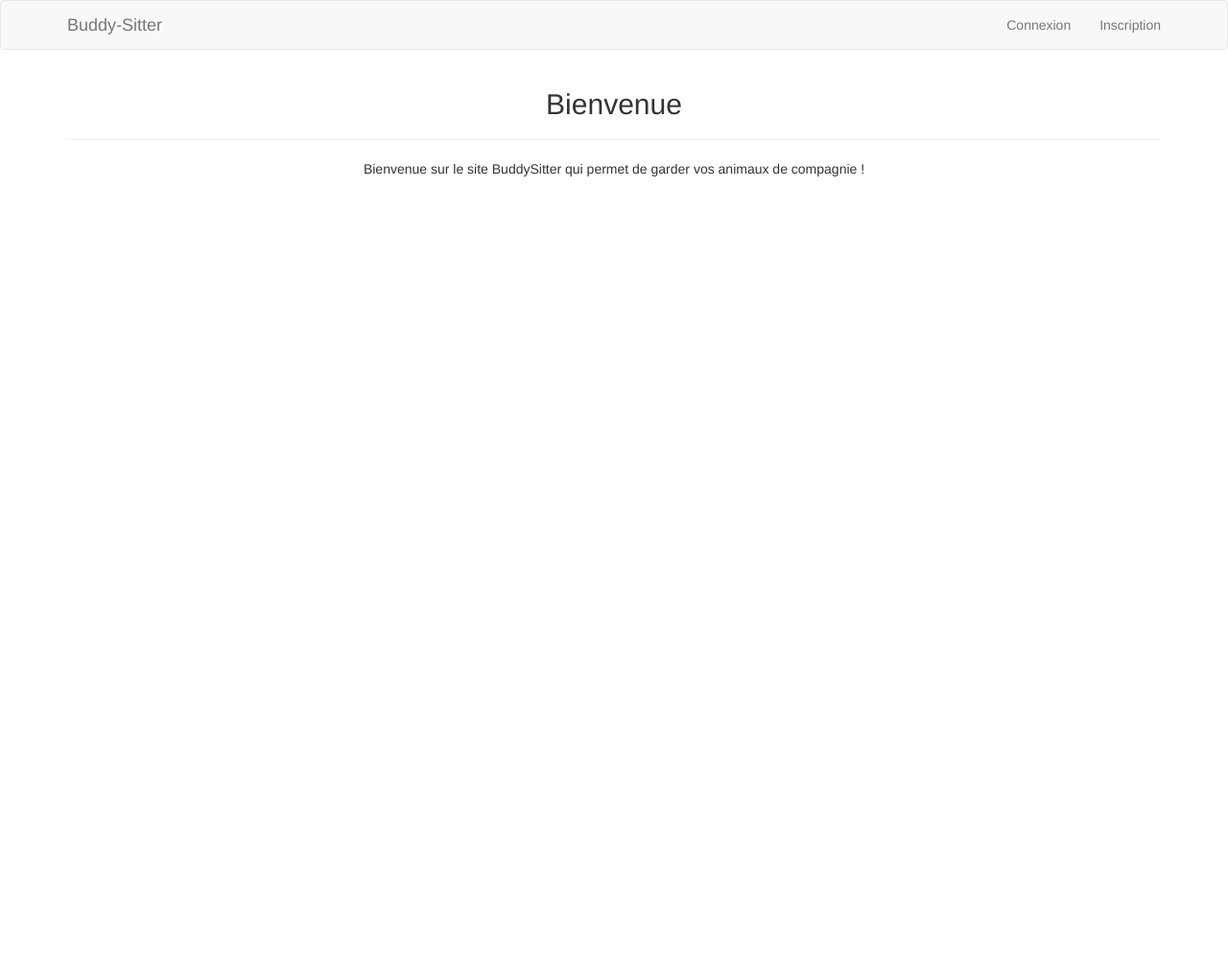
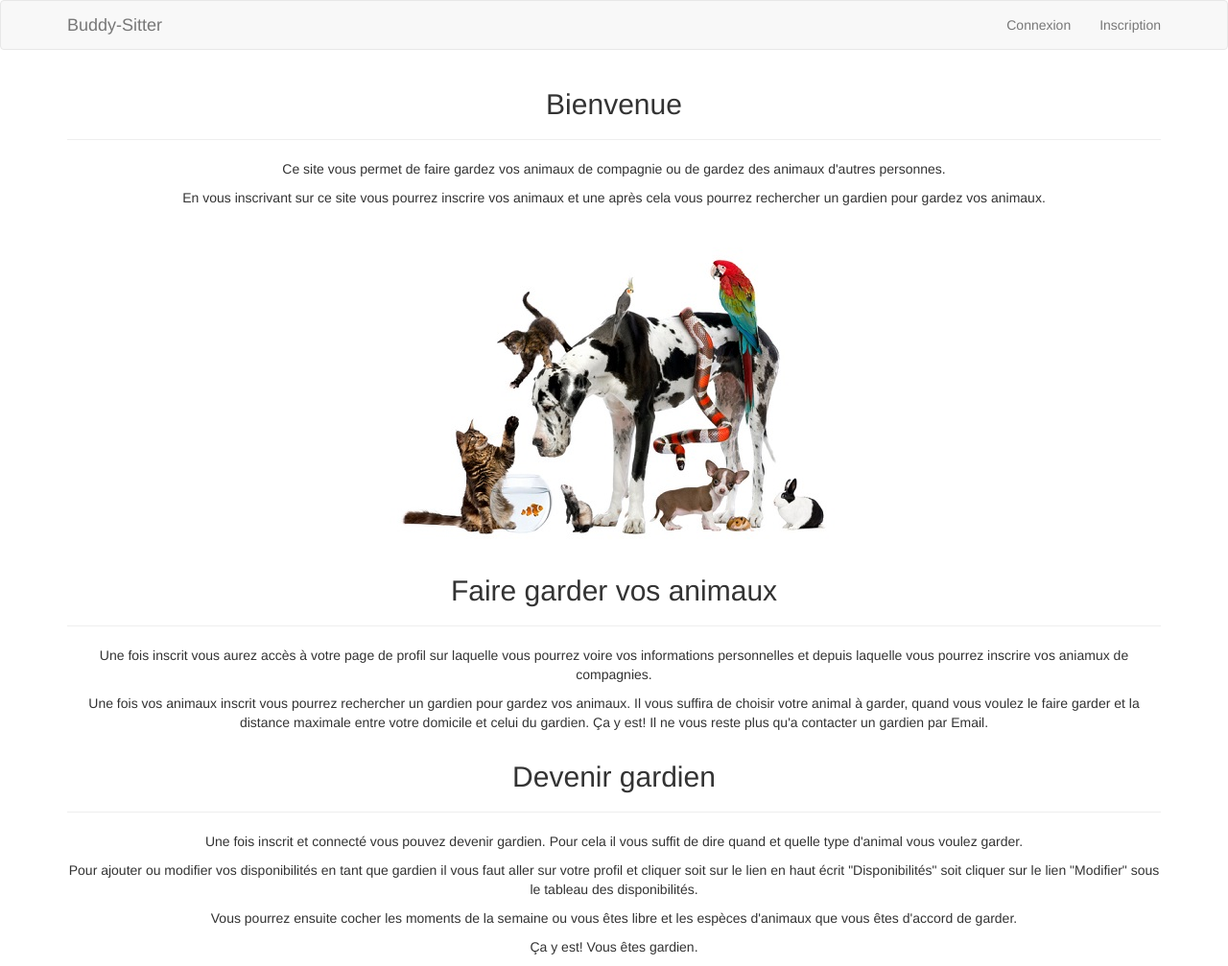
Before and after one commit to HerveNnsch/Buddy-Sitter, a PHP site: page / in a window 1280 px wide. Shown: the whole page at 96% size. Before the commit the page ends 184 px from the top, so only its background shows below. Run offline with PHP 8.4, Linux system fonts and the light colour scheme; some libraries are stand-ins or nearby versions.

Commit message:
Ajouté l'image sur l'accueil
Continuer à avancé la documentation

```diff
--- a/sources/index.php
+++ b/sources/index.php
@@ -26,7 +26,7 @@ session_start();
                             echo "<li><a href='profil.php'>Profil</a></li>";
                             echo "<li><a href='rechercher.php'>Rechercher</a></li>";
                             echo "<li><a href='deconnexion.php'>Déconnexion</a></li>";
-                        }else{
+                        } else {
                             echo "<li><a href='connexion.php'>Connexion</a></li>";
                             echo "<li><a href='inscription.php'>Inscription</a></li>";
                         }
@@ -41,8 +41,50 @@ session_start();
                     <h2>Bienvenue</h2>
                     <hr class="star-primary">
                 </div>
-                <div class="row">
-                    <div class="col-lg-12 text-center">Bienvenue sur le site BuddySitter qui permet de garder vos animaux de compagnie !</div>
+            </div>
+            <div class="row">
+                <div class="col-lg-12 text-center">
+                    <p>Ce site vous permet de faire gardez vos animaux de compagnie ou de gardez des animaux d'autres personnes.</p>
+                    <p>En vous inscrivant sur ce site vous pourrez inscrire vos animaux et une après cela
+                        vous pourrez rechercher un gardien pour gardez vos animaux.</p>
+                </div>
+            </div>
+            <div class="row">
+                <div class="col-lg-12 text-center">
+                    <img src="ressources/animauxcompagnies.jpg">
+                </div>
+            </div>
+            <div class="row">
+                <div class="col-lg-12 text-center">
+                    <h2>Faire garder vos animaux</h2>
+                    <hr class="star-primary">
+                </div>
+            </div>
+            <div class="row">
+                <div class="col-lg-12 text-center">
+                    <p>Une fois inscrit vous aurez accès à votre page de profil sur laquelle vous pourrez voire vos informations
+                        personnelles et depuis laquelle vous pourrez inscrire vos aniamux de compagnies.</p>
+                    <p>Une fois vos animaux inscrit vous pourrez rechercher un gardien pour gardez vos animaux.
+                        Il vous suffira de choisir votre animal à garder, quand vous voulez le faire garder et la distance maximale
+                        entre votre domicile et celui du gardien.
+                        Ça y est! Il ne vous reste plus qu'a contacter un gardien par Email.</p>
+                </div>
+            </div>
+            <div class="row">
+                <div class="col-lg-12 text-center">
+                    <h2>Devenir gardien</h2>
+                    <hr class="star-primary">
+                </div>
+            </div>
+            <div class="row">
+                <div class="col-lg-12 text-center">
+                    <p>Une fois inscrit et connecté vous pouvez devenir gardien. Pour cela il vous suffit de dire quand et quelle type d'animal vous
+                    voulez garder.</p>
+                    <p>Pour ajouter ou modifier vos disponibilités en tant que gardien il vous faut aller sur votre profil et cliquer soit sur le lien en haut
+                    écrit "Disponibilités" soit cliquer sur le lien "Modifier" sous le tableau des disponibilités.</p>
+                    <p>Vous pourrez ensuite cocher les moments de la semaine ou vous êtes libre et les espèces d'animaux que vous êtes d'accord
+                    de garder. </p>
+                    <p>Ça y est! Vous êtes gardien.</p>
                 </div>
             </div>
         </div>
```
Also changed, not shown: sources/connexion.php (+16 -4 lines), sources/resultats.php (+13 -5 lines), sources/ressources/animauxcompagnies.jpg (added), 1 other file.
